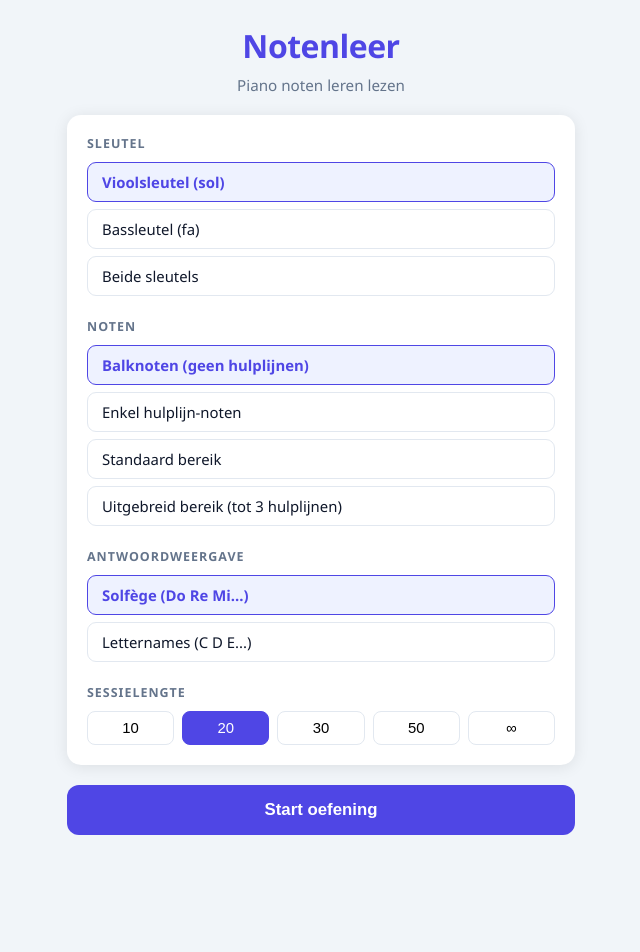
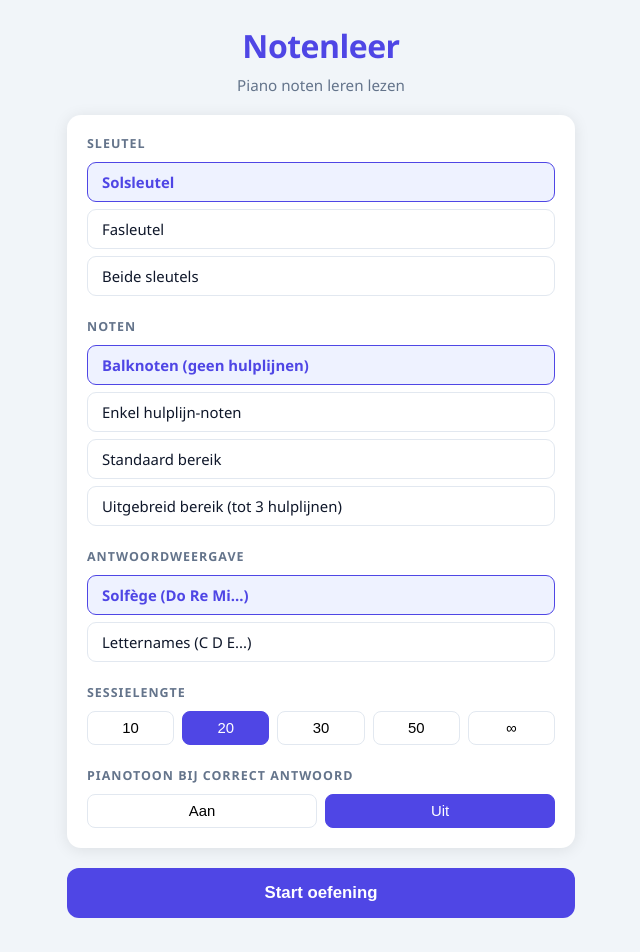
Before and after one commit to claeslander/notenleer, a React (Vite) app: page / in a window 1280 px wide. Shown: the top 952 px of the page, without its empty margins (319-959 px from the left). Before the commit the page ends 875 px from the top, so only its background shows below. Built offline with nearby package versions, Linux system fonts and the light colour scheme.

Commit message:
Add piano sound on correct answer (off by default)

```diff
--- a/src/App.jsx
+++ b/src/App.jsx
@@ -47,6 +47,7 @@ export default function App() {
     filter: 'staff',
     nameMode: 'solfege',
     sessionLength: 20,
+    playNote: false,
   });
   const [quizState, setQuizState] = useState(null);
   const [excludedIds, setExcludedIds] = useState(new Set());
--- /dev/null
+++ b/src/audio/piano.js
@@ -0,0 +1,48 @@
+const NOTE_SEMITONES = { C: 0, D: 2, E: 4, F: 5, G: 7, A: 9, B: 11 };
+
+let audioCtx = null;
+
+function getCtx() {
+  if (!audioCtx || audioCtx.state === 'closed') {
+    audioCtx = new (window.AudioContext || window.webkitAudioContext)();
+  }
+  return audioCtx;
+}
+
+export async function playPianoNote(noteId) {
+  const ctx = getCtx();
+  if (ctx.state === 'suspended') {
+    await ctx.resume();
+  }
+
+  const letter = noteId[0];
+  const octave = parseInt(noteId.slice(1));
+  const midi = 12 * (octave + 1) + NOTE_SEMITONES[letter];
+  const freq = 440 * Math.pow(2, (midi - 69) / 12);
+
+  const now = ctx.currentTime;
+
+  const master = ctx.createGain();
+  master.gain.setValueAtTime(0.5, now);
+  master.connect(ctx.destination);
+
+  // Harmonics: [multiplier, amplitude] — triangle waves for a soft piano timbre
+  [[1, 0.7], [2, 0.25], [3, 0.12], [4, 0.05], [5, 0.02]].forEach(([h, amp]) => {
+    const osc = ctx.createOscillator();
+    const g = ctx.createGain();
+
+    osc.type = 'triangle';
+    osc.frequency.value = freq * h;
+
+    // Fast attack, quick decay to sustain, then release
+    g.gain.setValueAtTime(0, now);
+    g.gain.linearRampToValueAtTime(amp, now + 0.008);
+    g.gain.exponentialRampToValueAtTime(amp * 0.35, now + 0.15);
+    g.gain.exponentialRampToValueAtTime(0.0001, now + 1.4);
+
+    osc.connect(g);
+    g.connect(master);
+    osc.start(now);
+    osc.stop(now + 1.5);
+  });
+}
--- a/src/components/Quiz.jsx
+++ b/src/components/Quiz.jsx
@@ -1,6 +1,7 @@
 import React, { useEffect, useCallback } from 'react';
 import Staff from './Staff';
 import { NOTE_LETTERS, SOLFEGE_NAMES, LETTER_TO_SOLFEGE } from '../data/notes';
+import { playPianoNote } from '../audio/piano';
 
 const STREAK_MILESTONES = [3, 5, 10, 15, 20];
 
@@ -17,7 +18,14 @@ export default function Quiz({ settings, quizState, onAnswer, onExclude, onQuit
     bestStreak,
   } = quizState;
 
-  const { nameMode, clef } = settings;
+  const { nameMode, clef, playNote } = settings;
+
+  // ── Play note on correct answer ───────────────────────────────────────────
+  useEffect(() => {
+    if (feedback === 'correct' && playNote) {
+      playPianoNote(currentNote.id);
+    }
+  }, [feedback]); // eslint-disable-line react-hooks/exhaustive-deps
 
   // ── Keyboard input ────────────────────────────────────────────────────────
   useEffect(() => {
--- a/src/components/Settings.jsx
+++ b/src/components/Settings.jsx
@@ -1,8 +1,8 @@
 import React, { useState } from 'react';
 
 const CLEF_OPTIONS = [
-  { value: 'treble', label: 'Vioolsleutel (sol)' },
-  { value: 'bass',   label: 'Bassleutel (fa)' },
+  { value: 'treble', label: 'Solsleutel' },
+  { value: 'bass',   label: 'Fasleutel' },
   { value: 'both',   label: 'Beide sleutels' },
 ];
 
@@ -100,6 +100,23 @@ export default function Settings({ settings, onStart }) {
           </div>
         </section>
 
+        <section className="setting-group">
+          <h2>Pianotoon bij correct antwoord</h2>
+          <div className="pill-group">
+            <button
+              className={`pill ${local.playNote ? 'active' : ''}`}
+              onClick={() => set('playNote', true)}
+            >
+              Aan
+            </button>
+            <button
+              className={`pill ${!local.playNote ? 'active' : ''}`}
+              onClick={() => set('playNote', false)}
+            >
+              Uit
+            </button>
+          </div>
+        </section>
 
       </div>
 
```
